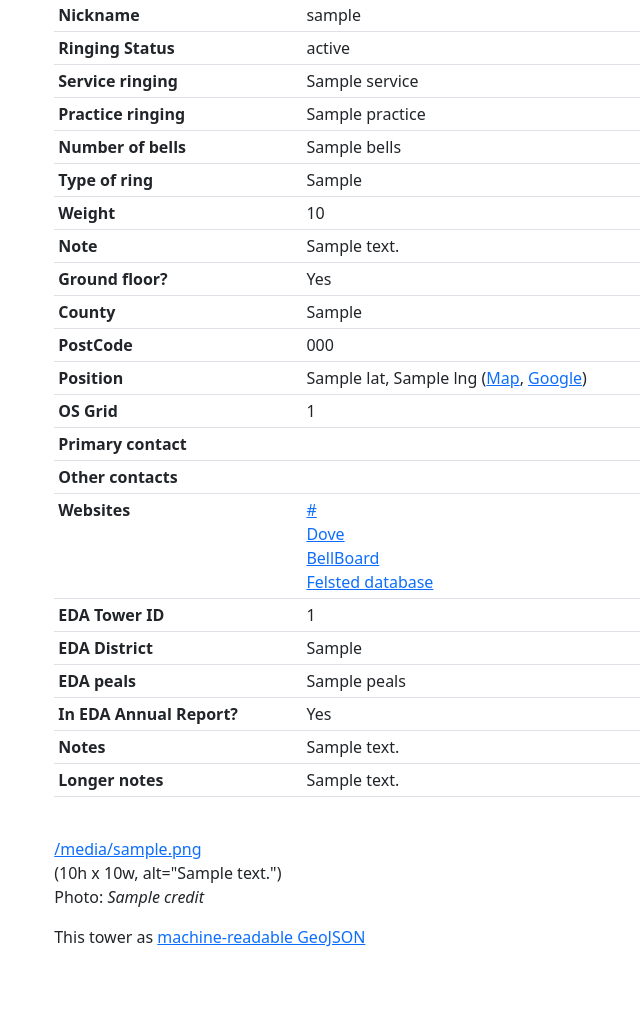
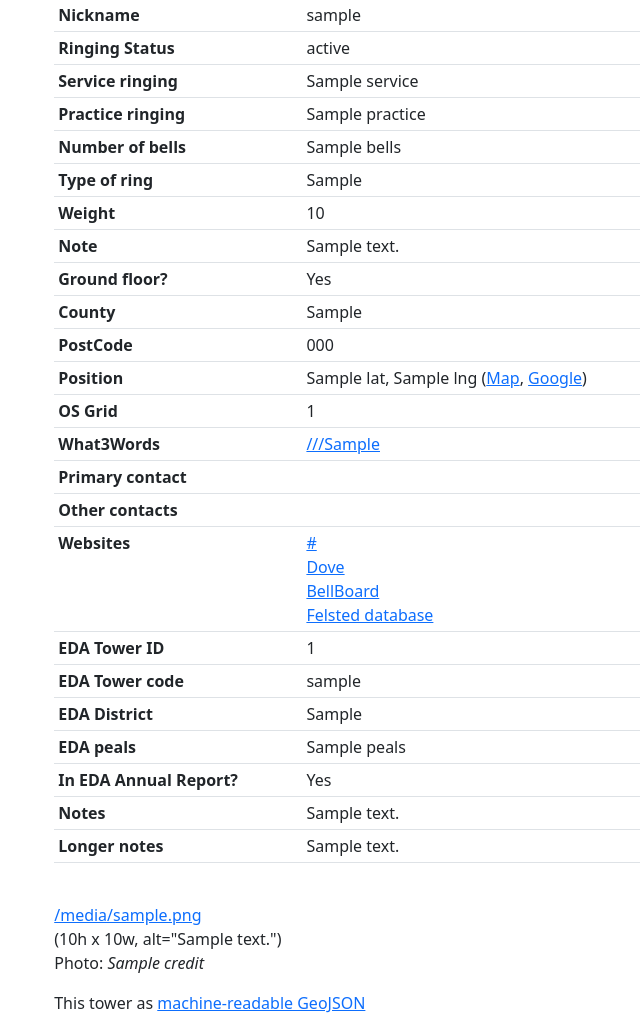
Before and after one commit to jw35/eda-django, a Django app: template eda/tower_database/templates/tower_database/tower_detail.html in a window 1280 px wide. Shown: the part 67-1098 px from the top of the page, without its empty margins (271-911 px from the left). Before the commit the page ends 1014 px from the top, so only its background shows below. Run offline with Django 5.2, Linux system fonts and the light colour scheme; the template is opened without the code that fills it: most values are stand-ins (such as "Sample title", 1, 10 or a date in 2020); some libraries are stand-ins or nearby versions.

Commit message:
Ddd support for w3w locations, elyda ID and slug

```diff
--- a/eda/tower_database/management/commands/reload_data.py
+++ b/eda/tower_database/management/commands/reload_data.py
@@ -27,12 +27,15 @@ easy_fields = (
     ('Weight', 'weight'),
     ('Note', 'note'),
     ('Postcode', 'postcode'),
+    ('W3W', 'w3w'),
     ('Dove Tower ID', 'dove_towerid'),
     ('Dove Ring ID', 'dove_ringid'),
     ('TowerBase ID', 'towerbase_id'),
     ('Notes', 'notes'),
     ('Longer notes', 'long_notes'),
     ('Maintainer notes', 'maintainer_notes'),
+    ('ID', 'edaid'),
+    ('Slug','slug'),
 )
 
 boolean_fields = (
--- a/eda/tower_database/models.py
+++ b/eda/tower_database/models.py
@@ -176,6 +176,7 @@ class Tower(CacheInvalidayingModel):
     gf = models.BooleanField(blank=True, null=True, verbose_name="Ground Floor?")
     postcode = models.CharField(max_length=10, blank=True, validators=[postcode_validator])
     latlng = models.CharField(max_length=20, blank=True, verbose_name='Location')
+    w3w = models.CharField(max_length=64, blank=True, verbose_name='W3W location')
     peals = models.PositiveIntegerField(null=True , blank=True, help_text="Peals in most recent Annual Report")
     dove_towerid = models.CharField(max_length=10, blank=True, verbose_name="Dove TowerID")
     dove_ringid = models.CharField(max_length=10, blank=True, verbose_name="Dove RingID")
@@ -183,6 +184,8 @@ class Tower(CacheInvalidayingModel):
     notes = models.CharField(max_length=100, blank=True, help_text="For display, especially in the Annual Report")
     long_notes = models.TextField(blank=True, help_text="For display when space isn’t at a premium")
     maintainer_notes = models.TextField(blank=True)
+    edaid = models.CharField(max_length=4, blank=True, verbose_name="ElyDA ID")
+    slug = models.CharField(max_length=32, blank=True, verbose_name="ElyDA code")
     history = HistoricalRecords()
 
     class Meta:
--- a/eda/tower_database/templates/tower_database/tower_detail.html
+++ b/eda/tower_database/templates/tower_database/tower_detail.html
@@ -77,6 +77,10 @@
 		<td>{{ tower.os_grid }}</td>
 	</tr>
 	<tr>
+		<td class="fw-bold">What3Words</td>
+		<td><a href="https://what3words.com/{{ tower.w3w }}">///{{ tower.w3w }}</a></td>
+	</tr>
+	<tr>
 		<td class="fw-bold">Primary contact</td>
 		<td>
 	    {% if tower.primary_contact.publish %}
@@ -116,7 +120,11 @@
 	</tr>
 	<tr>
 		<td class="fw-bold">EDA Tower ID</td>
-		<td>{{ tower.pk }}</td>
+		<td>{{ tower.edaid }}</td>
+	</tr>
+	<tr>
+		<td class="fw-bold">EDA Tower code</td>
+		<td>{{ tower.slug }}</td>
 	</tr>
 	<tr>
 		<td class="fw-bold">EDA District</td>
```
Also changed, not shown: eda/tower_database/migrations/0006_historicaltower_edaid_historicaltower_slug_and_more.py (added).
